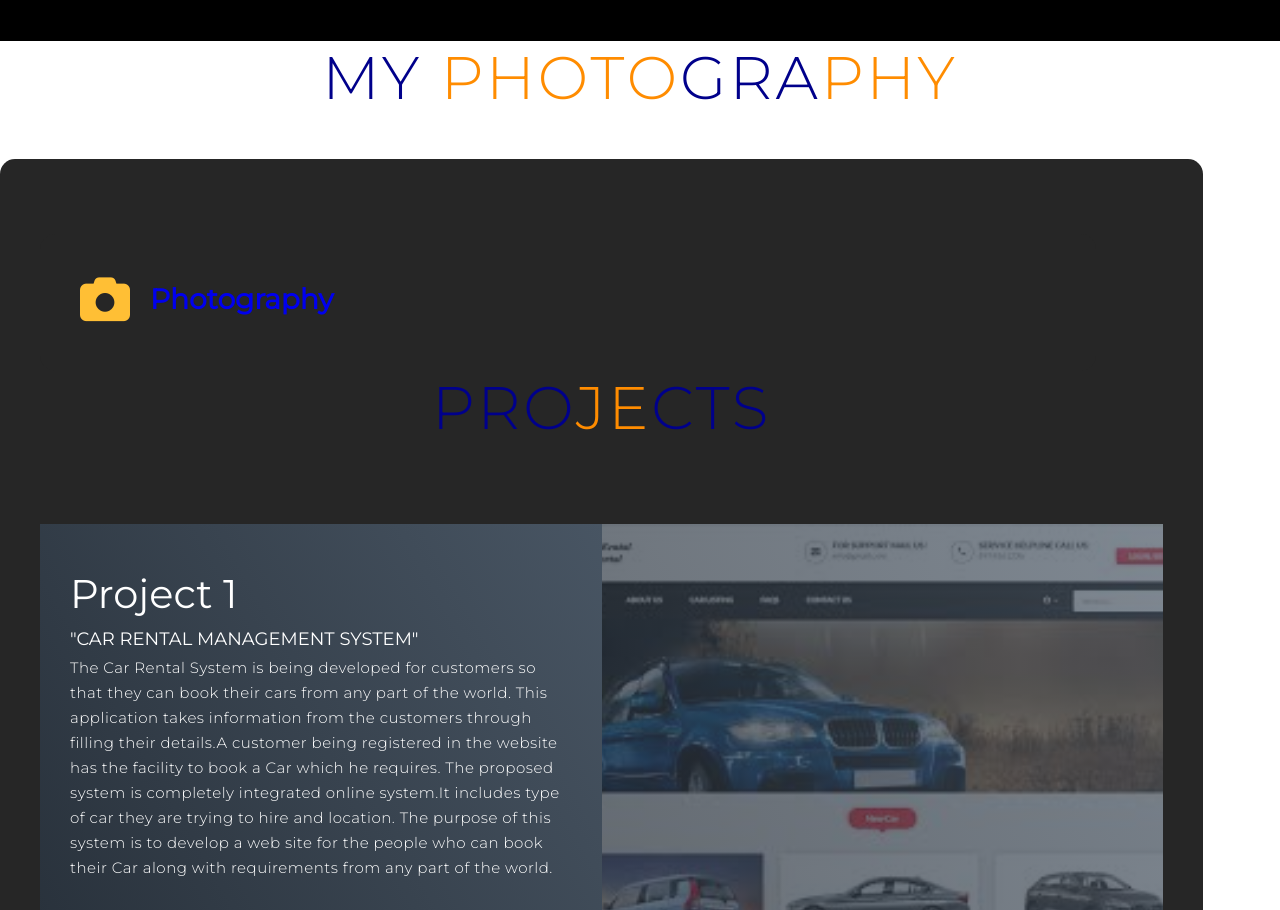
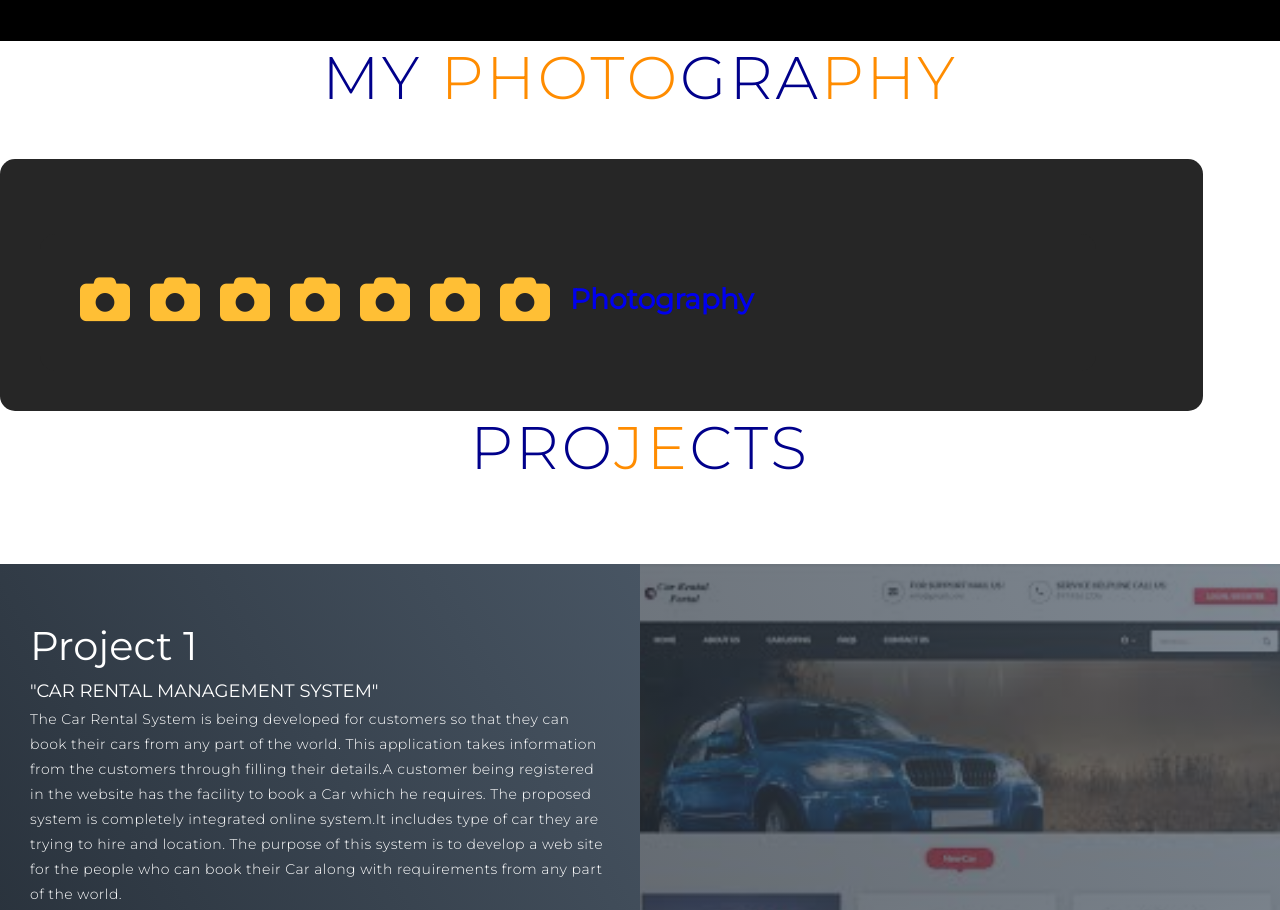
Before and after one commit to RajuBRaju/newportfrolio, a plain HTML site: page index.html in a window 1280 px wide. Shown: the part 2260-3170 px from the top of the page. Drawn offline with Linux system fonts and the light colour scheme; a script that the page names is missing.

Commit message:
Update index.html

```diff
--- a/index.html
+++ b/index.html
@@ -122,13 +122,24 @@
             <h1 class="section-title">My <span>Photo</span>gra<span>phy</span></h1>
           <div class="width-40">
             <div class="service-list">
-    <div class="width-50">
-      <div class="service-list">
-        <a href="r1.jpg"><i class="fa fa-camera"></i>
-        <h3>Photography</h3>
+              <div class="width-50">
+                 <div class="service-list">
+                    <a href="C:\Users\hp\Desktop\rajuwebsite\photos\da085bd6e9418897239f27f4e450d6ed.jpg"><i class="fa fa-camera"></i>
+                      <a href="r1.jpg"><i class="fa fa-camera"></i>
+                        <a href="r2.jpg"><i class="fa fa-camera"></i>
+                          <a href="r3.jpg"><i class="fa fa-camera"></i>
+                            <a href="r4.jpg"><i class="fa fa-camera"></i>
+                               <a href="r5.jpg"><i class="fa fa-camera"></i>
 
-      </div>
-    </div>
+
+                      <i class="fa fa-camera"></i>
+                    <h3>Photography</h3>
+                 </div>
+               </div>
+              </div>
+            </div>
+           </div>
+     </section>
 
 
     <!-- End Service Section -->
@@ -137,7 +148,7 @@
     <section id="projects">
 
         <div class="projects-header">
-          <h1 class="section-title">Pro<span>je</span>cts</h1></h1>
+          <h1 class="section-title">Pro<span>je</span>cts</h1>
         </div>
         <div class="all-projects">
           <div class="project-item">
```
